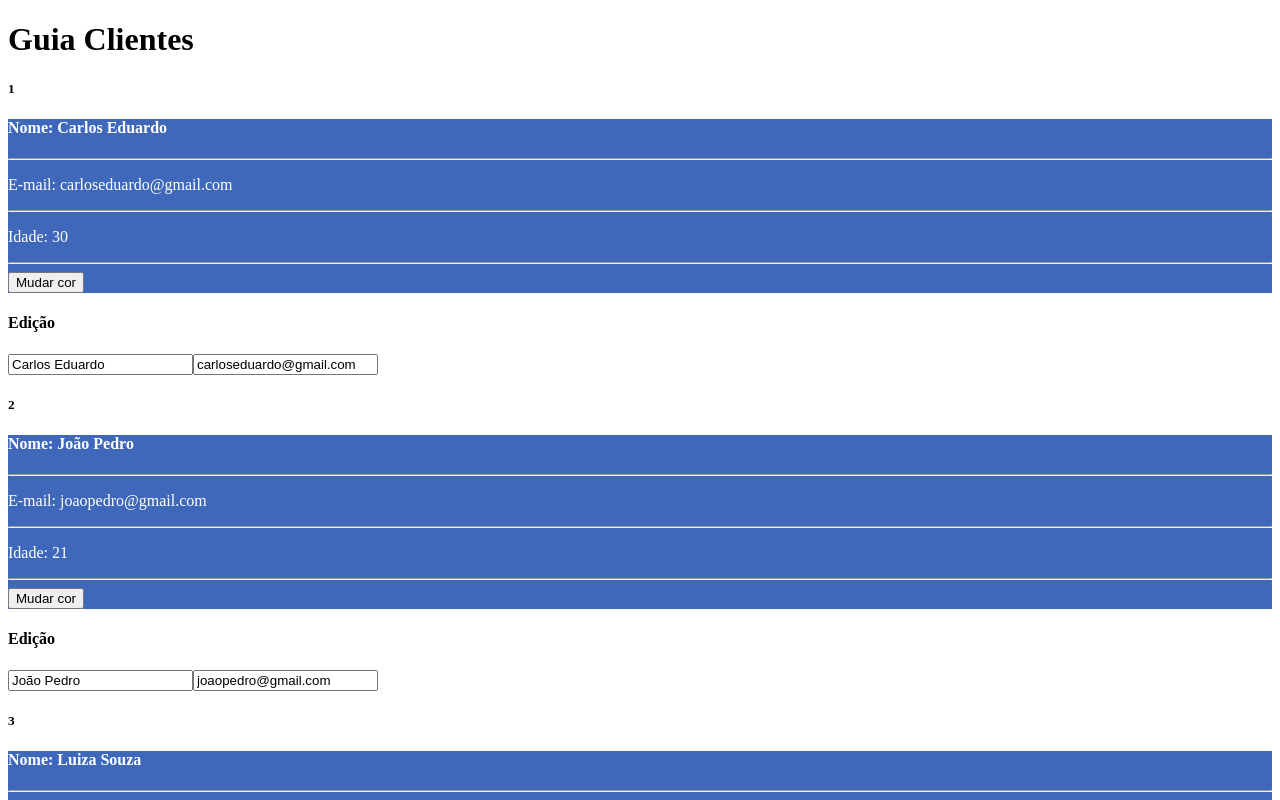
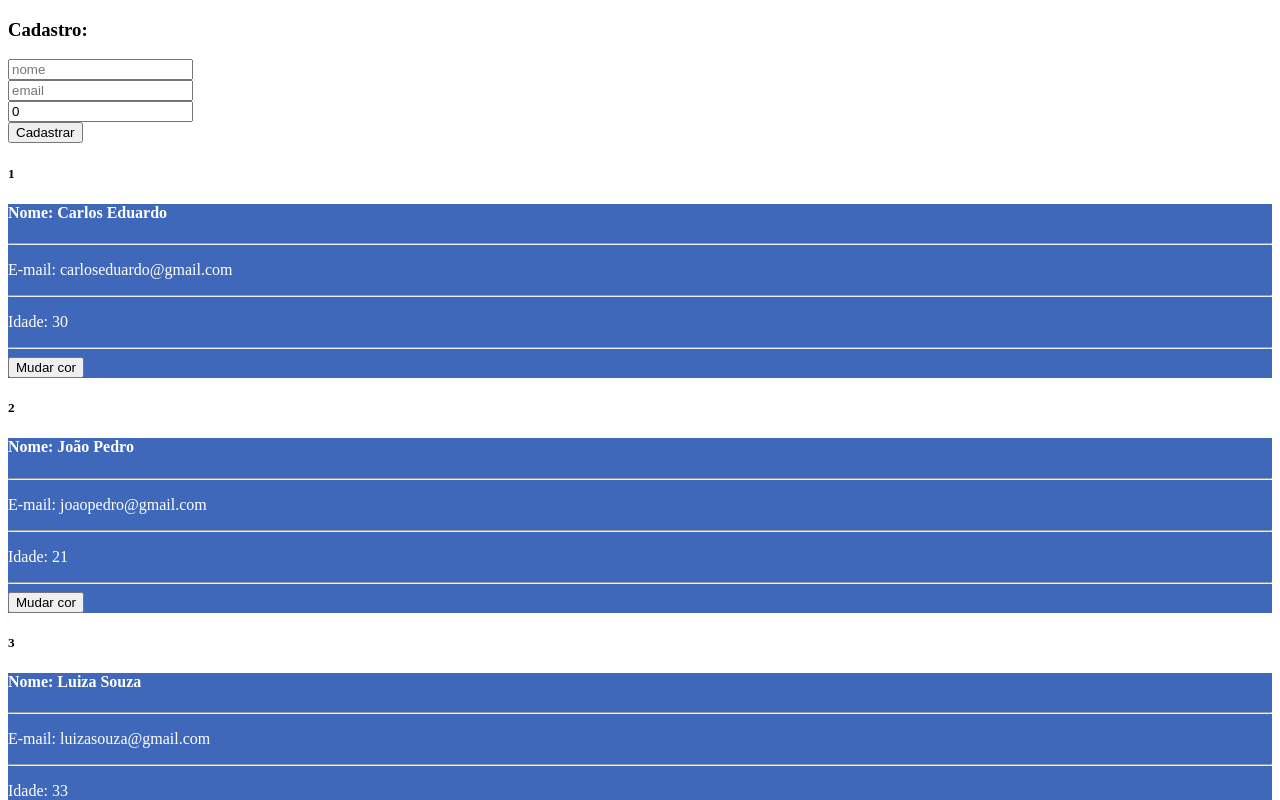
Before and after one commit to CaduSilva28/vuejs, a Vue app: page / in a window 1280 px wide. Shown: the top 800 px of the page. Built offline with nearby package versions, Linux system fonts and the light colour scheme.

Commit message:
Formulario

```diff
--- a/src/App.vue
+++ b/src/App.vue
@@ -1,11 +1,12 @@
 <template>
-  <h1>Guia Clientes</h1>
+  <h3>Cadastro: </h3>
+  <input type="text" placeholder="nome" v-model="nomeField"> <br>
+  <input type="email" placeholder="email" v-model="emailField"> <br>
+  <input type="number" placeholder="idade" v-model="idadeField"> <br>
+  <button @click="cadastrarUsuario">Cadastrar</button>
   <div v-for="(cliente,index) in clientes" :key="cliente.id">
     <h5>{{index + 1}}</h5>
     <ClienteDefault :cliente="cliente"/>
-    <h4>Edição</h4>
-    <input type="text" v-model="cliente.nome">
-    <input type="text" v-model="cliente.email">
   </div>
   <hr>
     <h4>Lista de produtos</h4>
@@ -21,7 +22,9 @@
   name: 'App',
   data(){
     return {
-      nomeDoCadu: "Carlos Sauro",
+      nomeField: "",
+      emailField: "",
+      idadeField: 0,
       clienteCadu: {
         nome: "Carlos Eduardo",
         email: "marioeduardo@gmail.com",
@@ -45,13 +48,28 @@
           nome: "Luiza Souza",
           email: "luizasouza@gmail.com",
           idade: 33
-        },
+        }
       ]
     }
   },
   components: {
     ClienteDefault,
     ProdutosDefaultVue
+  },
+  methods: {
+    cadastrarUsuario: function(){
+      this.clientes.push({
+        nome: this.nomeField,
+        email: this.emailField,
+        idade: this.idadeField,
+        id: Date.now()
+      })
+
+      //Limpando os campos cadastrados
+      this.nomeField = "";
+      this.emailField = "";
+      this.idadeField = "";
+    }
   }
 }
 </script>
```
